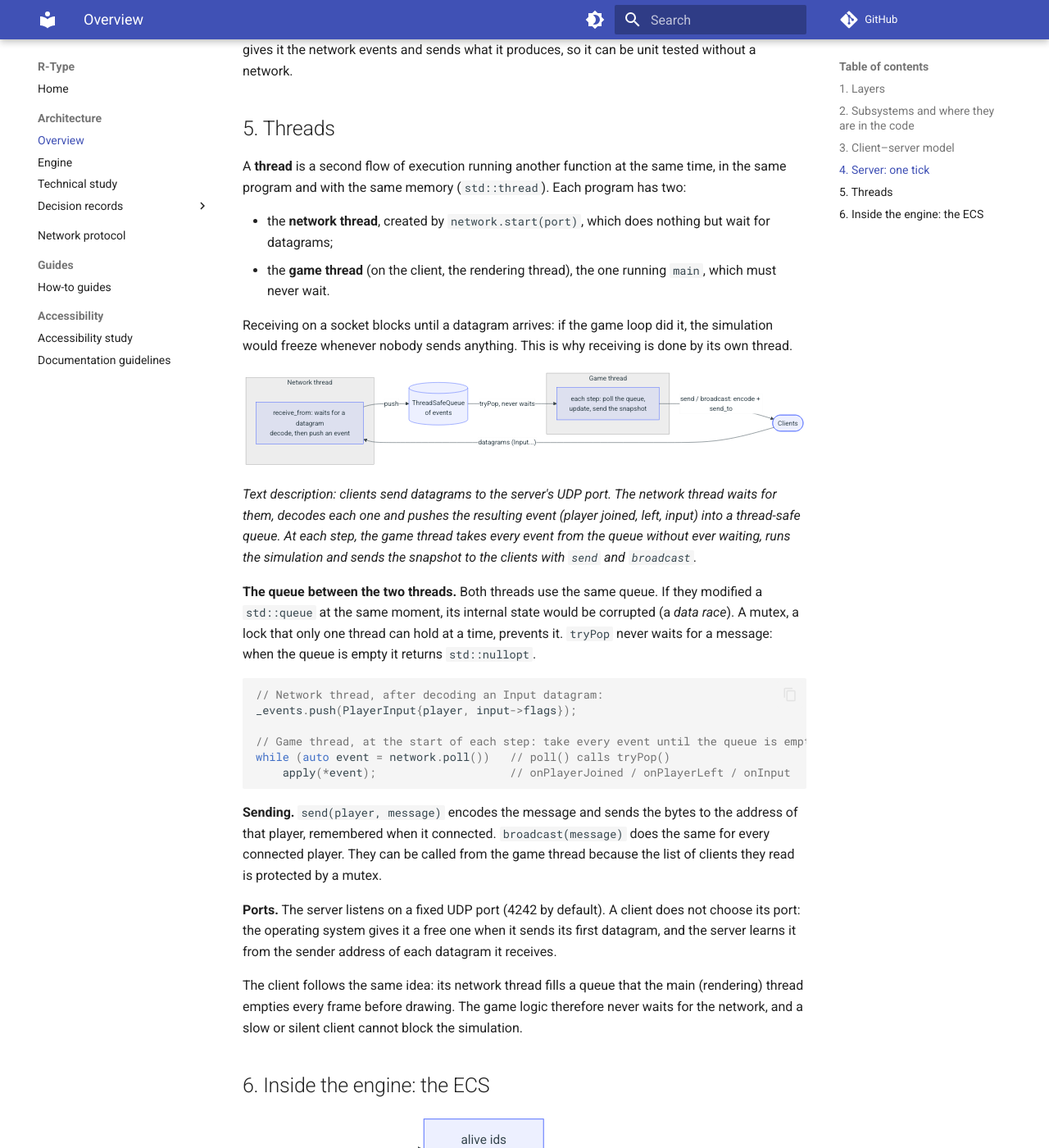
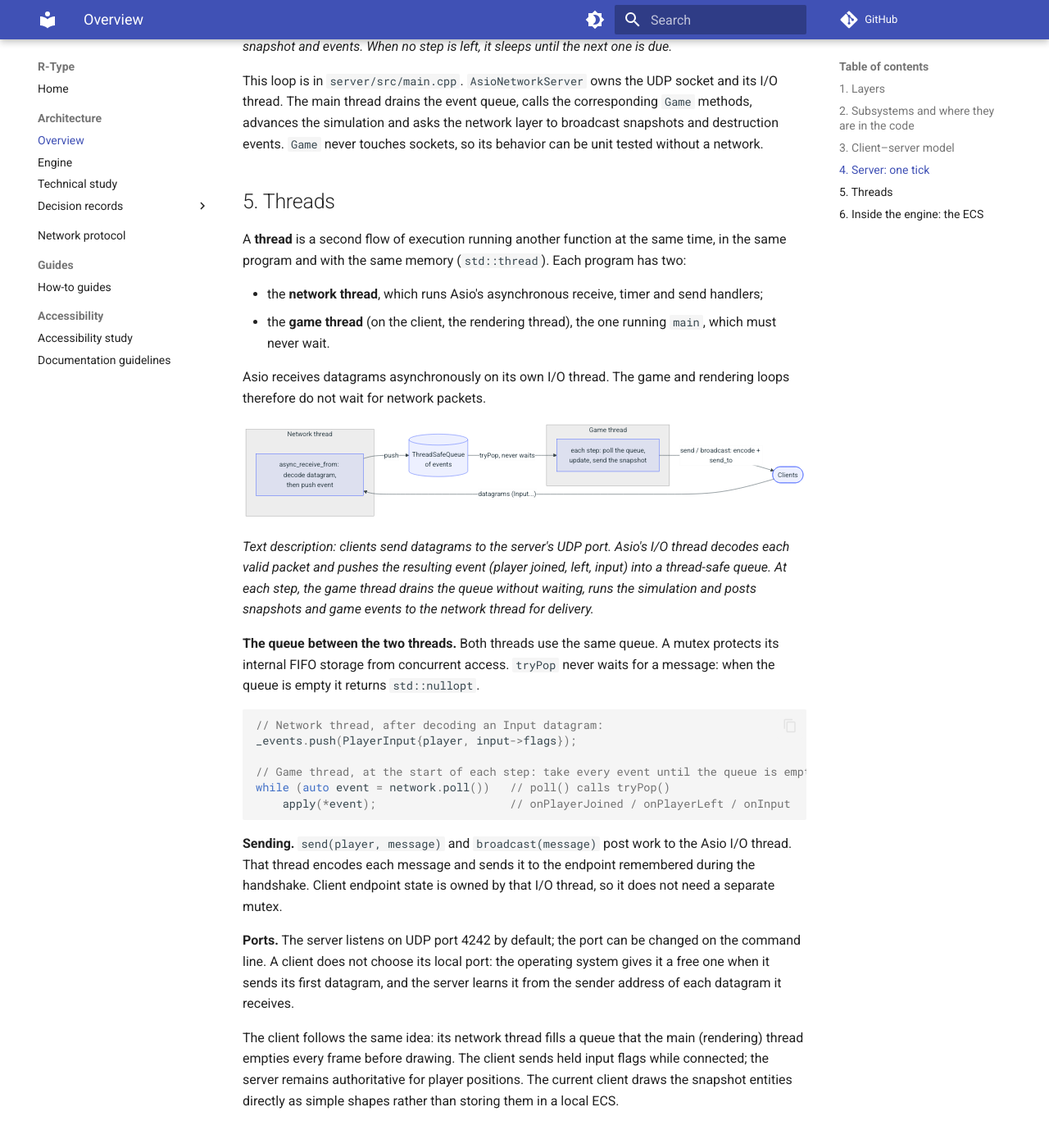
Before and after one commit to Nivek-Hyn/epitech-rtype, an MkDocs documentation site: the page built from docs/architecture.md, in a window 1280 px wide and 1400 px high, scrolled down 5343 px. Shown: the whole window at 82% size. Built offline with MkDocs 1.6.1 and Material for MkDocs 9.7.7, drawn with Linux system fonts in a browser that asks for light colours; comment, search, counter and statistics services are not loaded; some of the changed text lies outside the part shown.

Commit message:
[feat] update doc

````diff
--- a/docs/architecture.md
+++ b/docs/architecture.md
@@ -77,13 +77,13 @@ flowchart LR
     ServerNet --> Queue
     ClientNet --> Protocol
     ClientNet --> Queue
-    Render --> ECS
 ```
 
 *Text description: the engine offers six independent building blocks. The protocol uses the engine's
 serialization. On the server, the main loop uses the fixed timestep clock, drives the game logic and talks to
-the network layer. The game logic uses the ECS, physics, events and the shared components. Both network layers
-use the protocol and a thread-safe queue. The client renders the entities stored in its own ECS.*
+the network layer. The current game logic uses the ECS, movement system and shared components; collision and
+event-bus integration are not yet part of the server loop. Both network layers use the protocol and a thread-safe
+queue. The client renders entities directly from the latest snapshot rather than keeping a local ECS.*
 
 | Subsystem | Main files | Status |
 |---|---|---|
@@ -91,16 +91,14 @@ use the protocol and a thread-safe queue. The client renders the entities stored
 | Game loop | `engine/include/engine/core/FixedTimestep.hpp`, `engine/src/FixedTimestep.cpp` | Implemented |
 | Physics | `engine/include/engine/physics/Aabb.hpp`, `engine/include/engine/systems/Movement.hpp` | Implemented |
 | Events | `engine/include/engine/core/EventBus.hpp` | Implemented |
-| Serialization | `engine/include/engine/net/ByteBuffer.hpp` | Designed |
-| Threading | `engine/include/engine/core/ThreadSafeQueue.hpp` | Designed |
-| Protocol | `common/include/common/Protocol.hpp`, `common/src/Protocol.cpp`, [protocol.md](protocol.md) | Designed |
+| Serialization | `engine/include/engine/net/ByteBuffer.hpp` | Implemented; bounded big-endian reader and writer |
+| Threading | `engine/include/engine/core/ThreadSafeQueue.hpp` | Implemented; mutex-protected FIFO queue |
+| Protocol | `common/include/common/Protocol.hpp`, `common/src/Protocol.cpp`, [protocol.md](protocol.md) | Implemented; validates datagrams and message payloads |
 | Shared components | `common/include/common/Components.hpp`, `common/include/common/Constants.hpp` | Implemented |
-| Game logic | `server/src/Game.hpp`, `server/src/Game.cpp` | Designed |
-| Server network | `server/src/net/INetworkServer.hpp` | Designed |
-| Client network | `client/src/net/INetworkClient.hpp` | Designed |
-| Rendering | `client/src/main.cpp` | Window only |
-
-"Designed" means the header (the contract) and the unit tests exist; the implementation is in progress.
+| Game logic | `server/src/Game.hpp`, `server/src/Game.cpp` | Basic player movement, shooting and snapshots; enemy gameplay is not implemented |
+| Server network | `server/src/net/INetworkServer.hpp`, `server/src/net/AsioNetworkServer.cpp` | Implemented; UDP handshake, inputs, snapshots, ping/pong and timeout handling |
+| Client network | `client/src/net/INetworkClient.hpp`, `client/src/net/AsioNetworkClient.cpp` | Implemented; UDP connection retry, input sending and server timeout detection |
+| Rendering | `client/src/main.cpp` | Basic snapshot rendering with colored rectangles; no sprites, starfield or audio yet |
 
 ## 3. Client–server model
 
@@ -109,24 +107,31 @@ the whole state of the game, 60 times per second.
 
 ```mermaid
 sequenceDiagram
-    participant Client
-    participant Server
-    Client->>Server: Connect (repeated until answered)
-    Server-->>Client: ConnectAccepted (player id 0-3)
-    loop every tick (60 per second)
-        Client->>Server: Input (keys held)
-        Server-->>Client: Snapshot (game state, score, entities)
+    participant ClientMain as Client main/render thread
+    participant ClientNet as Client Asio thread
+    participant ServerNet as Server Asio thread
+    participant ServerMain as Server game thread
+    ClientMain->>ClientNet: Connect / Input / Disconnect
+    ClientNet->>ServerNet: UDP datagrams
+    ServerNet-->>ClientNet: ConnectAccepted (player id 0-3)
+    ServerNet->>ServerMain: PlayerJoined / PlayerInput / PlayerDisconnected
+    loop every server tick (60 per second)
+        ServerMain->>ServerNet: Snapshot and game events
+        ServerNet-->>ClientNet: UDP datagrams
+        ClientNet-->>ClientMain: decoded messages via queue
+        ClientMain->>ClientMain: update displayed entities
     end
-    Server-->>Client: EntityDestroyed / PlayerLeft (when they happen)
-    Client->>Server: Disconnect
 ```
 
-*Text description: the client sends `Connect` until the server answers `ConnectAccepted` with a player id.
-Then, every tick, the client sends its `Input` and the server sends a `Snapshot`. The server also sends
-`EntityDestroyed` and `PlayerLeft` when they happen. The client sends `Disconnect` when it leaves.*
+*Text description: the client network thread retries `Connect` every 500 ms until the server accepts or rejects it.
+The server assigns one of four player ids. The client sends its held input flags while connected. The server
+converts received datagrams into game-thread events and broadcasts a snapshot after each simulation tick. The
+client's rendering thread drains decoded messages and displays the latest snapshot. A disconnect or timeout
+removes the player's entity; the server broadcasts an `EntityDestroyed` message.*
 
-Why it works over UDP: a lost `Snapshot` is replaced by the next one 16.7 ms later, so the client never stays
-out of sync. The end of the game is part of the snapshot (`state = finished`), so it cannot be lost.
+Snapshots are periodically resent, so a lost snapshot is replaced by a later one. Individual UDP events are not
+reliably retransmitted; the current prototype has no acknowledgements, sequence-window handling or
+interpolation. The server rejects a fifth player and removes clients that have sent no datagram for five seconds.
 Full specification: [protocol.md](protocol.md).
 
 ## 4. Server: one tick
@@ -147,24 +152,26 @@ flowchart TD
 the network events, applies them to the game, runs every system once, then sends the snapshot and events.
 When no step is left, it sleeps until the next one is due.*
 
-This loop is in `server/src/main.cpp`. The game logic (`Game`) never touches sockets: `main` gives it the
-network events and sends what it produces, so it can be unit tested without a network.
+This loop is in `server/src/main.cpp`. `AsioNetworkServer` owns the UDP socket and its I/O thread. The main
+thread drains the event queue, calls the corresponding `Game` methods, advances the simulation and asks the
+network layer to broadcast snapshots and destruction events. `Game` never touches sockets, so its behavior can
+be unit tested without a network.
 
 ## 5. Threads
 
 A **thread** is a second flow of execution running another function at the same time, in the same program and
 with the same memory (`std::thread`). Each program has two:
 
-- the **network thread**, created by `network.start(port)`, which does nothing but wait for datagrams;
+- the **network thread**, which runs Asio's asynchronous receive, timer and send handlers;
 - the **game thread** (on the client, the rendering thread), the one running `main`, which must never wait.
 
-Receiving on a socket blocks until a datagram arrives: if the game loop did it, the simulation would freeze
-whenever nobody sends anything. This is why receiving is done by its own thread.
+Asio receives datagrams asynchronously on its own I/O thread. The game and rendering loops therefore do not
+wait for network packets.
 
 ```mermaid
 flowchart LR
     subgraph NetworkThread["Network thread"]
-        Receive["receive_from: waits for a datagram<br/>decode, then push an event"]
+        Receive["async_receive_from: decode datagram,<br/>then push event"]
     end
     Queue[("ThreadSafeQueue<br/>of events")]
     subgraph GameThread["Game thread"]
@@ -177,14 +184,14 @@ flowchart LR
     Simulation -- "send / broadcast: encode + send_to" --> Clients
 ```
 
-*Text description: clients send datagrams to the server's UDP port. The network thread waits for them, decodes
-each one and pushes the resulting event (player joined, left, input) into a thread-safe queue. At each step, the
-game thread takes every event from the queue without ever waiting, runs the simulation and sends the snapshot to
-the clients with `send` and `broadcast`.*
+*Text description: clients send datagrams to the server's UDP port. Asio's I/O thread decodes each valid packet
+and pushes the resulting event (player joined, left, input) into a thread-safe queue. At each step, the game
+thread drains the queue without waiting, runs the simulation and posts snapshots and game events to the network
+thread for delivery.*
 
-**The queue between the two threads.** Both threads use the same queue. If they modified a `std::queue` at the
-same moment, its internal state would be corrupted (a *data race*). A mutex, a lock that only one thread can hold
-at a time, prevents it. `tryPop` never waits for a message: when the queue is empty it returns `std::nullopt`.
+**The queue between the two threads.** Both threads use the same queue. A mutex protects its internal FIFO
+storage from concurrent access. `tryPop` never waits for a message: when the queue is empty it returns
+`std::nullopt`.
 
 ```cpp
 // Network thread, after decoding an Input datagram:
@@ -195,17 +202,18 @@ while (auto event = network.poll())   // poll() calls tryPop()
     apply(*event);                    // onPlayerJoined / onPlayerLeft / onInput
 ```
 
-**Sending.** `send(player, message)` encodes the message and sends the bytes to the address of that player,
-remembered when it connected. `broadcast(message)` does the same for every connected player. They can be called
-from the game thread because the list of clients they read is protected by a mutex.
+**Sending.** `send(player, message)` and `broadcast(message)` post work to the Asio I/O thread. That thread
+encodes each message and sends it to the endpoint remembered during the handshake. Client endpoint state is
+owned by that I/O thread, so it does not need a separate mutex.
 
-**Ports.** The server listens on a fixed UDP port (4242 by default). A client does not choose its port: the
+**Ports.** The server listens on UDP port 4242 by default; the port can be changed on the command line. A client does not choose its local port: the
 operating system gives it a free one when it sends its first datagram, and the server learns it from the
 sender address of each datagram it receives.
 
 The client follows the same idea: its network thread fills a queue that the main (rendering) thread empties every
-frame before drawing. The game logic therefore never waits for the network, and a slow or silent client cannot
-block the simulation.
+frame before drawing. The client sends held input flags while connected; the server remains authoritative for
+player positions. The current client draws the snapshot entities directly as simple shapes rather than storing
+them in a local ECS.
 
 ## 6. Inside the engine: the ECS
 
````
